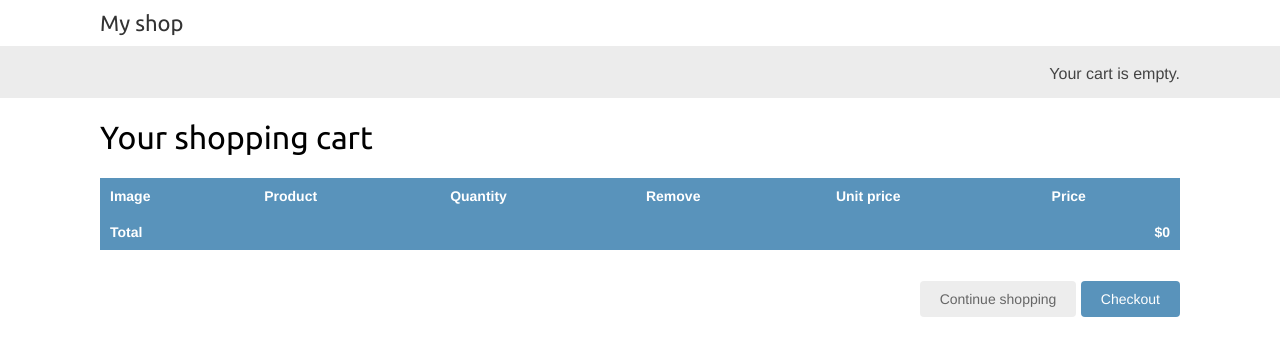
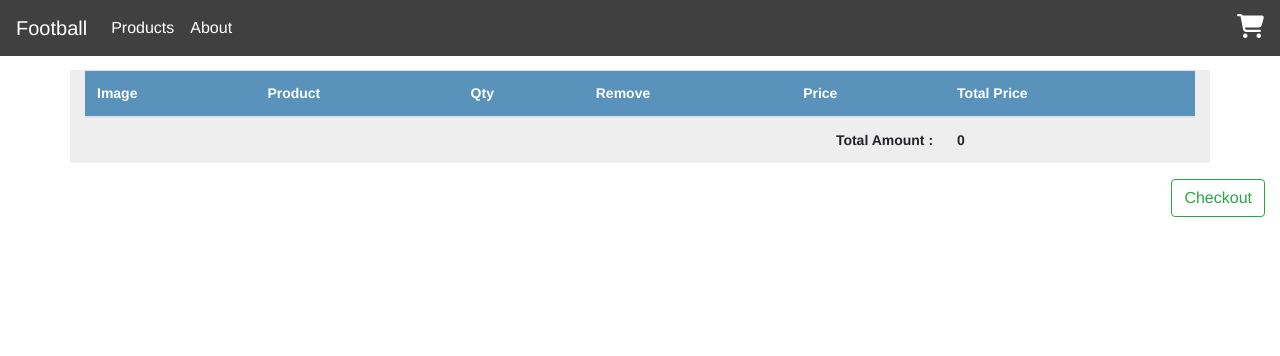
Before and after one commit to krsign/liveecom, a Django app: page /cart/ in a window 1280 px wide. Shown: the top 356 px of the page. Run offline with Django 3.2, Linux system fonts and the light colour scheme; lists and menus that the app fills with data are empty; some libraries are stand-ins or nearby versions.

Commit message:
initial commit

```diff
--- a/cart/templates/cart/detail.html
+++ b/cart/templates/cart/detail.html
@@ -1,65 +1,78 @@
 {% extends "shop/base.html" %}
 {% load static %}
 
-{% block title %}
-Your shopping cart
-{% endblock %}
+{% block extrahead %}
+    <style>
+        /* body{
+            background-color: blanchedalmond;
+        } */
+        .container{
+            background-color: #eee;
+        }
+    </style>
+{% endblock extrahead %}
 
 {% block content %}
-<h1>Your shopping cart</h1>
-<table class="cart">
+<div class="container">
+    <table class="table">
       <thead>
         <tr>
-            <th>Image</th>
-            <th>Product</th>
-            <th>Quantity</th>
-            <th>Remove</th>
-            <th>Unit price</th>
-            <th>Price</th>
+          <th scope="col">Image</th>
+          <th scope="col">Product</th>
+          <th scope="col">Qty</th>
+          <th scope="col">Remove</th>
+          <th scope="col">Price</th>
+          <th scope="col">Total Price</th>
         </tr>
       </thead>
       <tbody>
         {% for item in cart %}
         {% with product=item.product %}
-        <tr>
+        <tr style="padding: 1%;">
           <td>
-                <a href="{{ product.get_absolute_url }}">
-                    <img src="{% if product.image %}{{ product.image.url }}
-                {% else %}{% static "img/no_image.png" %}{% endif %}">
-                </a>
+            <img src="{{product.image.url}}" class="img-fluid" width="70px" height="70px">
           </td>
-            <td>{{ product.name }}</td>
+          <td>{{product.name}}</td>
           <td>
               <form action="{% url "cart:cart_add" product.id %}" method="post">
                 {{ item.update_quantity_form.quantity }}
                 {{ item.update_quantity_form.override }}
-                    <input type="submit" value="Update">
+                <button class="btn btn-info btn-sm"><i class="fa fa-refresh"></i></button>
                 {% csrf_token %}
               </form>
           </td>
           <td>
             <form action="{% url "cart:cart_remove" product.id %}" method="post">
-                    <input type="submit" value="Remove">
+              <button class="btn btn-danger btn-sm"><i class="fa fa-trash-o"></i></button>
               {% csrf_token %}
             </form>
           </td>
-            <td class="num">${{ item.price }}</td>
-            <td class="num">${{ item.total_price }}</td>
+
+          <td>
+            {{item.price}}
+          </td>
+
+          <td>
+            {{item.total_price}}
+          </td>
+
         </tr>
         {% endwith %}
         {% endfor %}
-        <tr class="total">
-            <td>Total</td>
-            <td colspan="4"></td>
-            <td class="num">${{ cart.get_total_price }}</td>
+
+      </tbody>
+      <tfoot>
+        <tr>
+            <th colspan="5" class="text-right"> Total Amount : </th>
+            <th>{{cart.get_total_price}}</th>
         </tr>
-    </tbody>
+
+      </tfoot>
+
     </table>
-<p class="text-right">
-    <a href="{% url "shop:product_list" %}" class="button
-    light">Continue shopping</a>
-    <a href="{% url "orders:order_create" %}" class="button">
-        Checkout
-    </a>
-</p>
+  </div>
+  <div class="col-12 text-right">
+      <a href="#" class="btn btn-outline-success">Checkout</a>
+  </div>
+
 {% endblock %}
--- a/shop/static/css/base.css
+++ b/shop/static/css/base.css
@@ -315,7 +315,7 @@ ul.errorlist {
     width:120px;
 }
 
-/* braintree hosted fields */
+braintree hosted fields
 form div.field {
     font-size:13px;
     color:#666;
--- a/shop/templates/shop/base.html
+++ b/shop/templates/shop/base.html
@@ -1,34 +1,89 @@
+<!-- new  -->
 {% load static %}
 <!DOCTYPE html>
-<html>
+<html lang="en">
 
 <head>
-    <meta charset="utf-8" />
-    <title>{% block title %}My shop{% endblock %}</title>
-    <link href="{% static "css/base.css" %}" rel="stylesheet">
+    <meta charset="UTF-8">
+    <meta name="viewport" content="width=device-width, initial-scale=1, shrink-to-fit=no">
+    <title>Sports</title>
+    <script src="https://use.fontawesome.com/057b1073e5.js"></script>
+    <link rel="stylesheet" href="https://maxcdn.bootstrapcdn.com/bootstrap/4.0.0/css/bootstrap.min.css"
+        integrity="sha384-Gn5384xqQ1aoWXA+058RXPxPg6fy4IWvTNh0E263XmFcJlSAwiGgFAW/dAiS6JXm" crossorigin="anonymous">
+    <link rel="stylesheet" href="{% static 'shop/css/base.css' %}">
+    {% block extrahead %}
+    {% endblock extrahead %}
+
+    <style>
+        body {
+            margin-top: 70px;
+        }
+
+        .carousel-item {
+            height: 65vh;
+            min-height: 300px;
+            background: no-repeat center center scroll;
+            -webkit-background-size: cover;
+            -moz-background-size: cover;
+            -o-background-size: cover;
+            background-size: cover;
+        }
+
+        .portfolio-item {
+            margin-bottom: 30px;
+        }
+    </style>
 </head>
 
 <body>
-    <div id="header">
-        <a href="/" class="logo">My shop</a>
-    </div>
-    <div id="subheader">
-        <div class="cart">
 
-           {% with total_items=cart|length %} {% if total_items > 0 %}
-           Your cart:
-           <a href="{% url "cart:cart_detail" %}">
-               {{ total_items }} item{{ total_items|pluralize }},
-               ${{ cart.get_total_price }} </a>
-           {% else %}
-           Your cart is empty.
-           {% endif %}
-           {% endwith %}
+    <!-- Navigation -->
+    <nav class="navbar navbar-expand-lg navbar-light fixed-top" style="background-color: #404040;">
+        <a class="navbar-brand" href="/" style="color: white;">Football</a>
+        <button class="navbar-toggler" type="button" data-toggle="collapse" data-target="#navbarSupportedContent"
+            aria-controls="navbarSupportedContent" aria-expanded="false" aria-label="Toggle navigation">
+            <span class="navbar-toggler-icon"></span>
+        </button>
+
+        <div class="collapse navbar-collapse" id="navbarSupportedContent">
+            <ul class="navbar-nav mr-auto">
+                <li class="nav-item active">
+                    <a class="nav-link" href="" style="color: white;">Products<span class="sr-only">(current)</span></a>
+                </li>
+                <li class="nav-item">
+                    <a class="nav-link" href="#" style="color: white;">About</a>
+                </li>
+            </ul>
+            <!-- <form class="form-inline my-2 my-lg-0">
+                <input class="form-control mr-sm-2" type="search" placeholder="Search" aria-label="Search">
+            </form> -->
+            <a href="http://" style="color: white;">
+                <i class="fa fa-shopping-cart" style="font-size: 24px;" aria-hidden="true"></i>
+            </a>
+
+            <!-- <form class="form-inline my-2 my-lg-0">
+                <input class="form-control mr-sm-2" type="search" placeholder="Search" aria-label="Search">
+            </form> -->
+            <!-- <a href="" style="color: black;">Login</a>
+            <a class="nav-link disabled" href=""><button type="button" class="btn btn-outline-secondary">Signup</button></a> -->
         </div>
-    </div>
-    <div id="content">
-        {% block content %} {% endblock %}
-    </div>
+
+    </nav>
+
+
+
+    {% block content %}
+    {% endblock %}
+
+    <script src="https://code.jquery.com/jquery-3.2.1.slim.min.js"
+        integrity="sha384-KJ3o2DKtIkvYIK3UENzmM7KCkRr/rE9/Qpg6aAZGJwFDMVNA/GpGFF93hXpG5KkN" crossorigin="anonymous">
+    </script>
+    <script src="https://cdnjs.cloudflare.com/ajax/libs/popper.js/1.12.9/umd/popper.min.js"
+        integrity="sha384-ApNbgh9B+Y1QKtv3Rn7W3mgPxhU9K/ScQsAP7hUibX39j7fakFPskvXusvfa0b4Q" crossorigin="anonymous">
+    </script>
+    <script src="https://maxcdn.bootstrapcdn.com/bootstrap/4.0.0/js/bootstrap.min.js"
+        integrity="sha384-JZR6Spejh4U02d8jOt6vLEHfe/JQGiRRSQQxSfFWpi1MquVdAyjUar5+76PVCmYl" crossorigin="anonymous">
+    </script>
 </body>
 
 </html>
```
Also changed, not shown: shop/templates/shop/product/detail.html (+52 -19 lines), shop/templates/shop/product/list.html (+49 -29 lines), db.sqlite3. Lines whose indentation alone changed are shown as unchanged.
